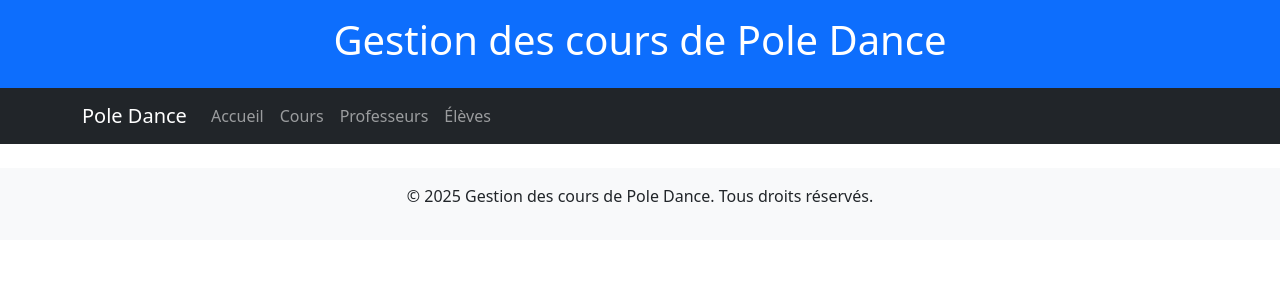
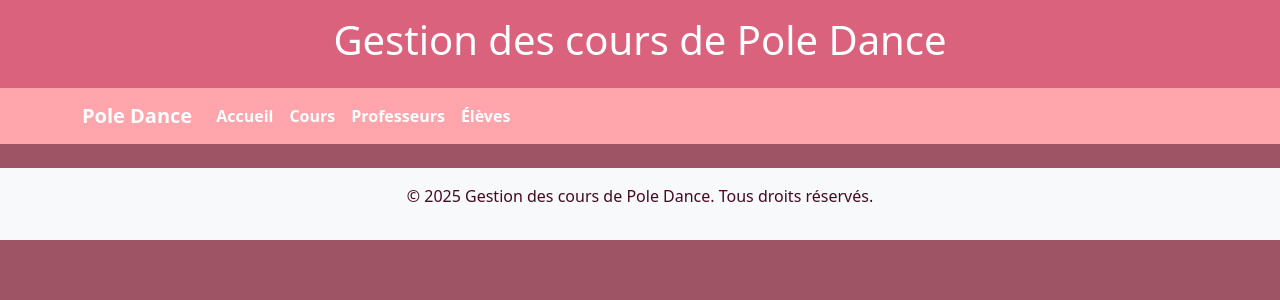
Before and after one commit to lucinegrd/pole-class-planner, a Python web app: template app/templates/partials/base.html in a window 1280 px wide. Shown: the top 300 px of the page. Run offline with Jinja, Linux system fonts and the light colour scheme; the template is opened without the code that fills it, so the values that code supplies are empty.

Commit message:
ajout de la partie frontend

```diff
--- a/app/static/css/style.css
+++ b/app/static/css/style.css
@@ -1,4 +1,11 @@
-/* Global Styles */
+:root{
+    --very-light-color:#ffe8d3;
+    --light-pink:#ffa5ab;
+    --pink:#da627d;
+    --dark-pink:#9f5465;
+    --very-dark-pink:#450920;
+}
+
 * {
     box-sizing: border-box;
     margin: 0;
@@ -6,33 +13,19 @@
 }
 
 body {
-    font-family: Arial, sans-serif;
-    background-color: #ffeef8; /* Light pink background */
-    color: #333; /* Dark text color for contrast */
+    background-color: var(--dark-pink);
+    color: var(--very-dark-pink);
 }
 
-/* Header Styles */
-.header {
-    background-color: #ff66b2; /* Pink header */
+header {
+    background-color: var(--pink);
     color: white; /* White text for header */
     padding: 20px 0;
     text-align: center;
 }
 
-/* Navigation Styles */
 .navbar {
-    background-color: #ff3385; /* Darker pink for navbar */
-}
-
-.navbar ul {
-    list-style-type: none; /* Remove default list styling */
-    padding: 10px;
-    display: flex;
-    justify-content: center; /* Center nav items */
-}
-
-.navbar li {
-    margin: 0 15px; /* Space between nav items */
+    background-color: var(--light-pink);
 }
 
 .navbar a {
--- a/app/templates/pages/add_eleve.html
+++ b/app/templates/pages/add_student.html
@@ -2,9 +2,9 @@
 
 {% block content %}
 <h2>Ajouter un élève</h2>
-<form action="/add_eleve_form" method="POST">
+<form action="/add_student_form" method="POST">
     <label>Nom:</label>
-    <input type="text" name="nom" required>
+    <input type="text" name="name" required>
     <br>
     <label>Email:</label>
     <input type="email" name="email" required>
--- a/app/templates/partials/base.html
+++ b/app/templates/partials/base.html
@@ -5,6 +5,7 @@
     <meta name="viewport" content="width=device-width, initial-scale=1">
     <title>{% block title %}Pole Class Planner{% endblock %}</title>
     <link href="https://cdn.jsdelivr.net/npm/bootstrap@5.3.2/dist/css/bootstrap.min.css" rel="stylesheet">
+    <link rel="stylesheet" href="{{ url_for('static', filename='css/style.css') }}">
 </head>
 <body>
     {% include 'partials/header.html' %}
--- a/app/templates/partials/header.html
+++ b/app/templates/partials/header.html
@@ -1,3 +1,3 @@
-<header class="bg-primary text-white text-center py-3">
+<header class="text-white text-center py-3">
     <h1>Gestion des cours de Pole Dance</h1>
 </header>
--- a/app/templates/partials/nav.html
+++ b/app/templates/partials/nav.html
@@ -1,4 +1,4 @@
-<nav class="navbar navbar-expand-lg navbar-dark bg-dark">
+<nav class="navbar navbar-expand-lg ">
     <div class="container">
         <a class="navbar-brand" href="#">Pole Dance</a>
         <button class="navbar-toggler" type="button" data-bs-toggle="collapse" data-bs-target="#navbarNav">
```
